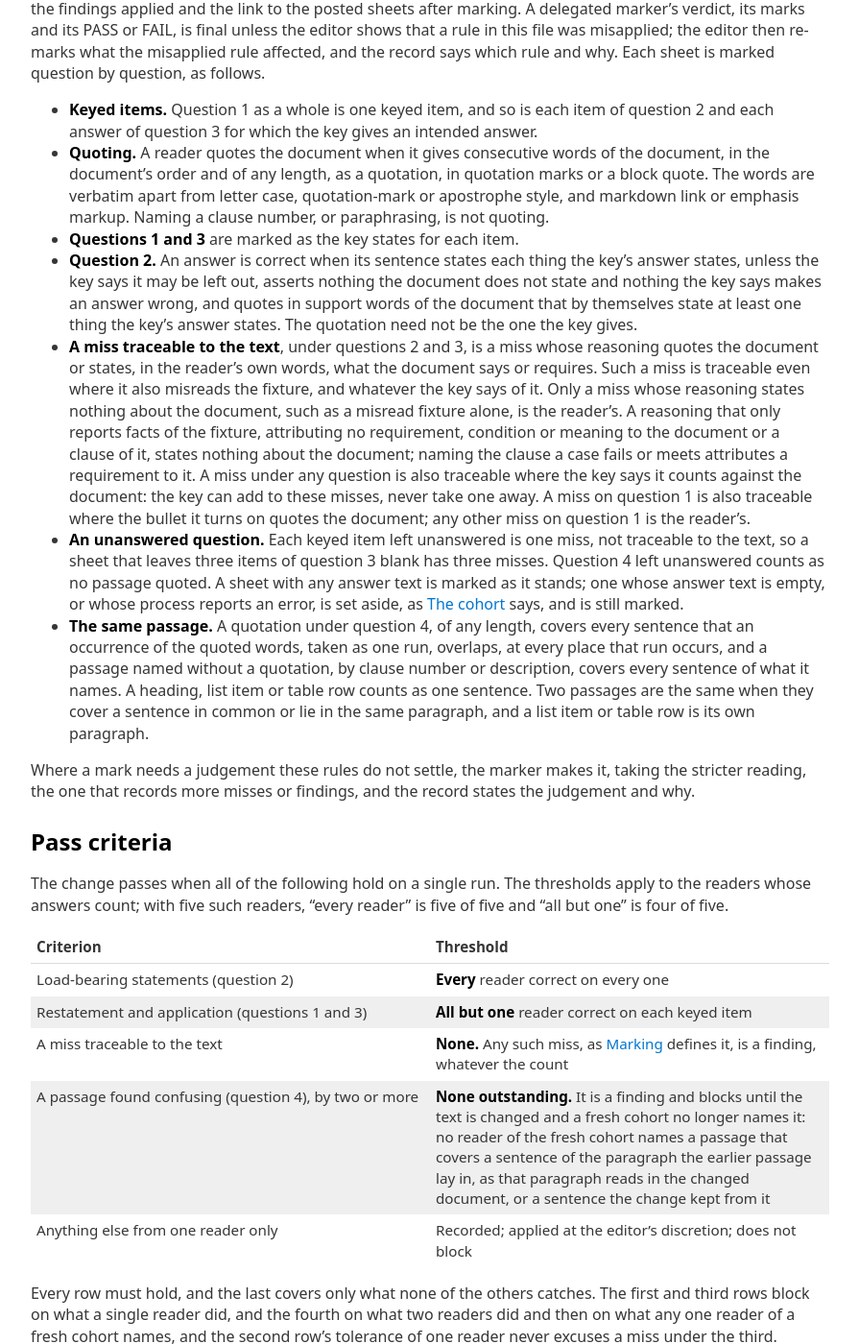
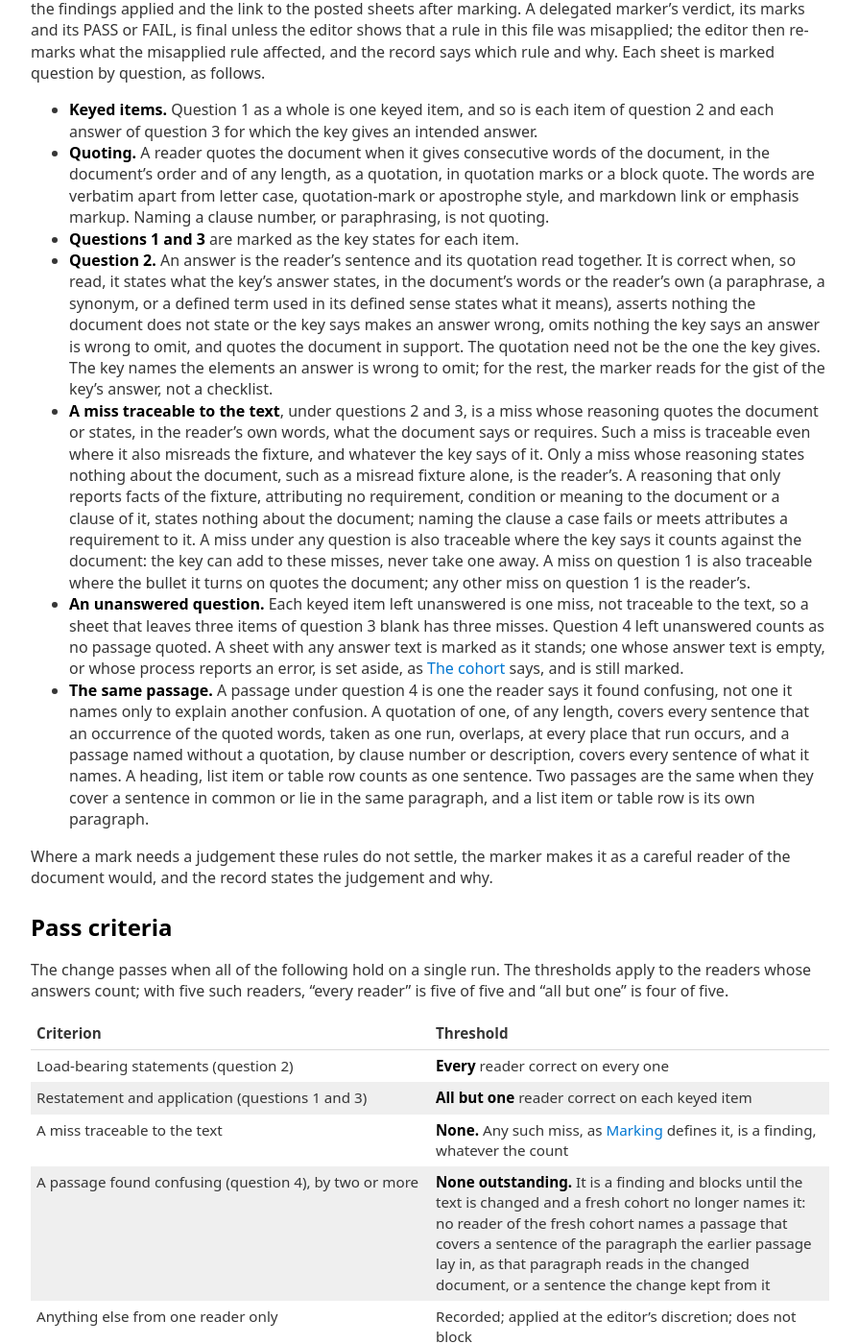
Before and after one commit to Defence-Before-Fix/defence-before-fix.github.io, a Jekyll site: the page built from ACCEPTANCE.md, in a window 1280 px wide and 1400 px high, scrolled down 2465 px. Shown: the whole window at 96% size, without its empty margins (192-1087 px from the left). Built offline with Jekyll 4.4.1, drawn with Linux system fonts in a browser that asks for light colours; our own code applies the rules of GitHub Pages for plain Markdown files.

Commit message:
Acceptance process: mark question 2 for its gist, judge open marks as a careful reader would
Applies the editor's rulings after runs 19 and 20. Question 2 reads the
reader's sentence and quotation together and marks the gist of the key's
answer, failing only what the document does not state, what the key says
makes an answer wrong and what the key says an answer is wrong to omit.
An open judgement is made as a careful reader of the document would, not
by the reading that records more misses. A passage under question 4 is
one the reader found confusing, not one named only to explain another.
Each key names what a question 2 answer is wrong to omit, from what it
already marked. None of these rules was on next, so none relaxes it.

Co-Authored-By: Claude Opus 5.5 <noreply@anthropic.com>

```diff
--- a/ACCEPTANCE.md
+++ b/ACCEPTANCE.md
@@ -122,10 +122,13 @@ which rule and why. Each sheet is marked question by question, as follows.
   The words are verbatim apart from letter case, quotation-mark or apostrophe style, and markdown
   link or emphasis markup. Naming a clause number, or paraphrasing, is not quoting.
 - **Questions 1 and 3** are marked as the key states for each item.
-- **Question 2.** An answer is correct when its sentence states each thing the key's answer
-  states, unless the key says it may be left out, asserts nothing the document does not state
-  and nothing the key says makes an answer wrong, and quotes in support words of the document that by themselves state at least one
-  thing the key's answer states. The quotation need not be the one the key gives.
+- **Question 2.** An answer is the reader's sentence and its quotation read together. It is
+  correct when, so read, it states what the key's answer states, in the document's words or the
+  reader's own (a paraphrase, a synonym, or a defined term used in its defined sense states what
+  it means), asserts nothing the document does not state or the key says makes an answer wrong,
+  omits nothing the key says an answer is wrong to omit, and quotes the document in support. The
+  quotation need not be the one the key gives. The key names the elements an answer is wrong to
+  omit; for the rest, the marker reads for the gist of the key's answer, not a checklist.
 - **A miss traceable to the text**, under questions 2 and 3, is a miss whose reasoning quotes the
   document or states, in the reader's own words, what the document says or requires. Such a miss
   is traceable even where it also misreads the fixture, and whatever the key says of it. Only a
@@ -141,16 +144,16 @@ which rule and why. Each sheet is marked question by question, as follows.
   unanswered counts as no passage quoted. A sheet with any answer text is marked as it stands;
   one whose answer text is empty, or whose process reports an error, is set aside, as
   [The cohort](#the-cohort) says, and is still marked.
-- **The same passage.** A quotation under question 4, of any length, covers every sentence that
+- **The same passage.** A passage under question 4 is one the reader says it found confusing, not
+  one it names only to explain another confusion. A quotation of one, of any length, covers every sentence that
   an occurrence of the quoted words, taken as one run, overlaps, at every place that run occurs,
   and a passage named without a quotation, by clause number or description, covers every
   sentence of what it names. A heading, list item or table row counts as one sentence. Two passages are the same when they cover a
   sentence in common or lie in the same paragraph, and a list item or table row is its own
   paragraph.
 
-Where a mark needs a judgement these rules do not settle, the marker makes it, taking the stricter
-reading, the one that records more misses or findings, and the record states the judgement and
-why.
+Where a mark needs a judgement these rules do not settle, the marker makes it as a careful reader
+of the document would, and the record states the judgement and why.
 
 ## Pass criteria
 
```
Also changed, not shown: acceptance/CHANGES.md (+10 -6 lines), acceptance/detector/KEY.md (+3 -0 lines), acceptance/method/KEY.md (+7 -7 lines), acceptance/toolchain/KEY.md (+3 -0 lines).
